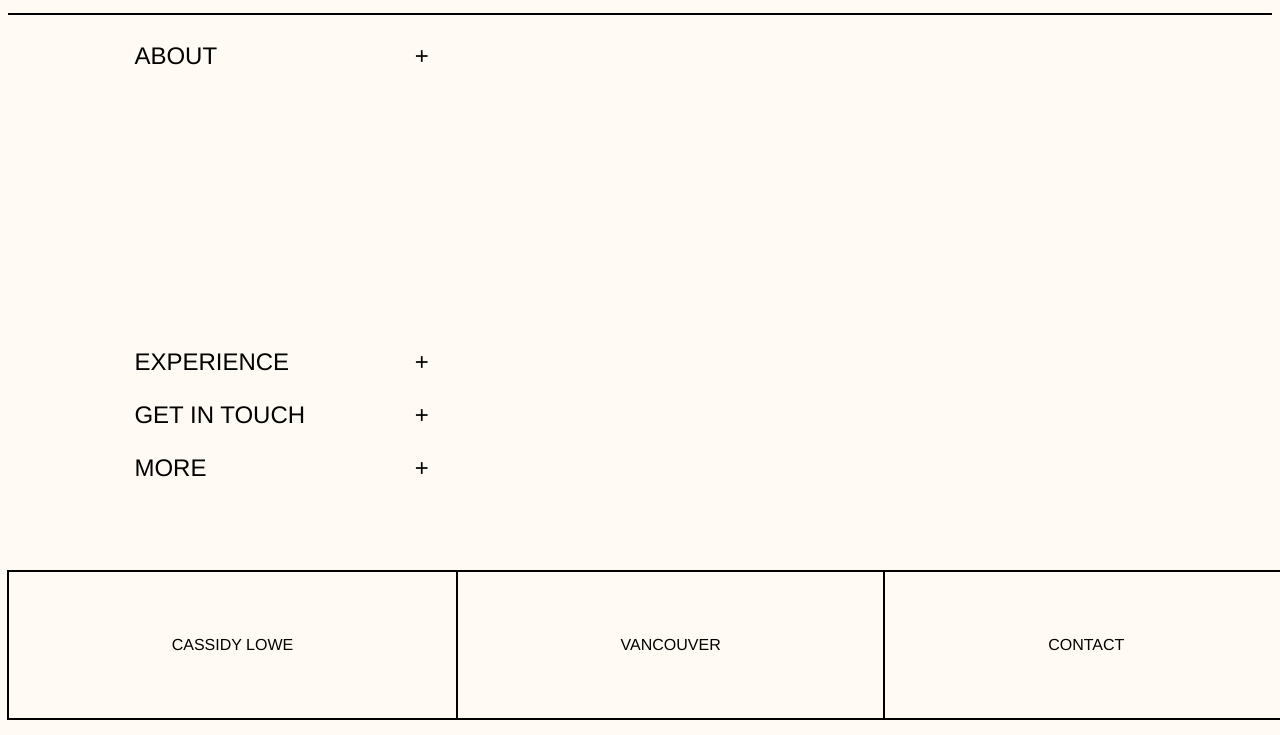
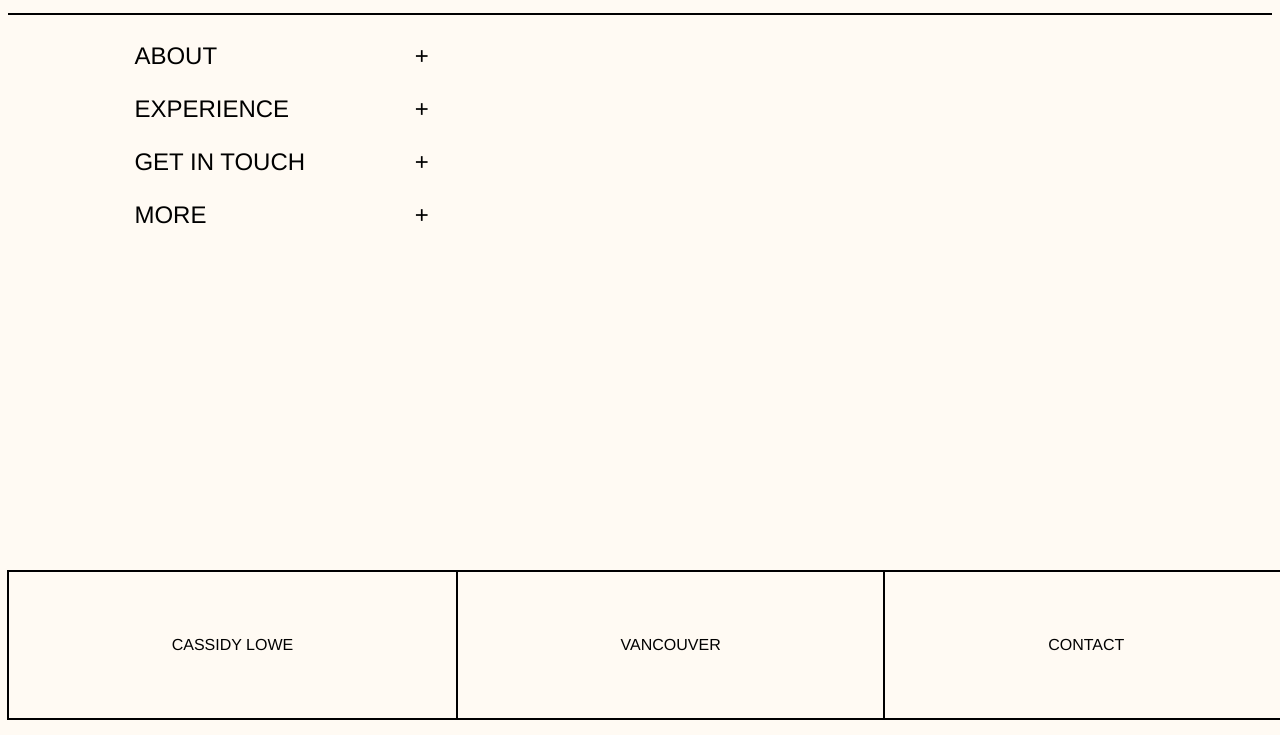
Before and after one commit to casdyl/cassidy, a plain HTML site: page index.html in a window 1280 px wide. Shown: the part 65-800 px from the top of the page. Drawn offline with Linux system fonts and the light colour scheme.

Commit message:
no about padding

```diff
--- a/style.css
+++ b/style.css
@@ -76,9 +76,9 @@ hr.titleLine {
   flex-direction: column;
 }
 
-.aboutButton {
+/* .aboutButton {
   padding-bottom: 20%;
-}
+} */
 
 /* EXPERIENCE */
 .experienceBody {
```
